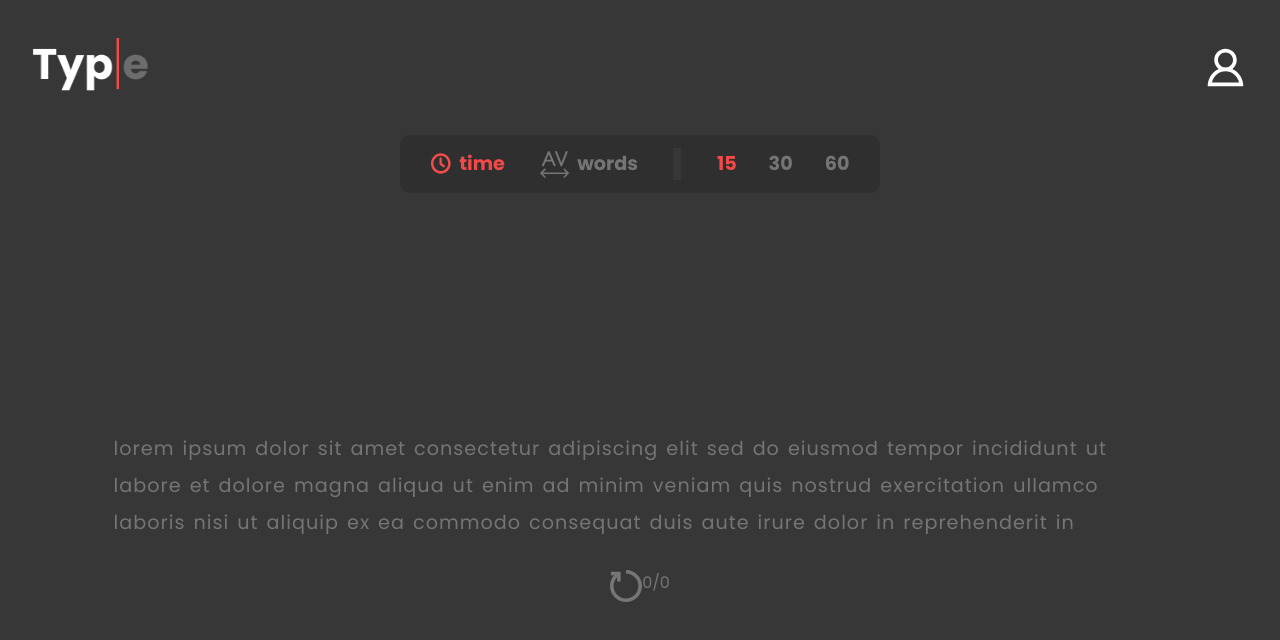
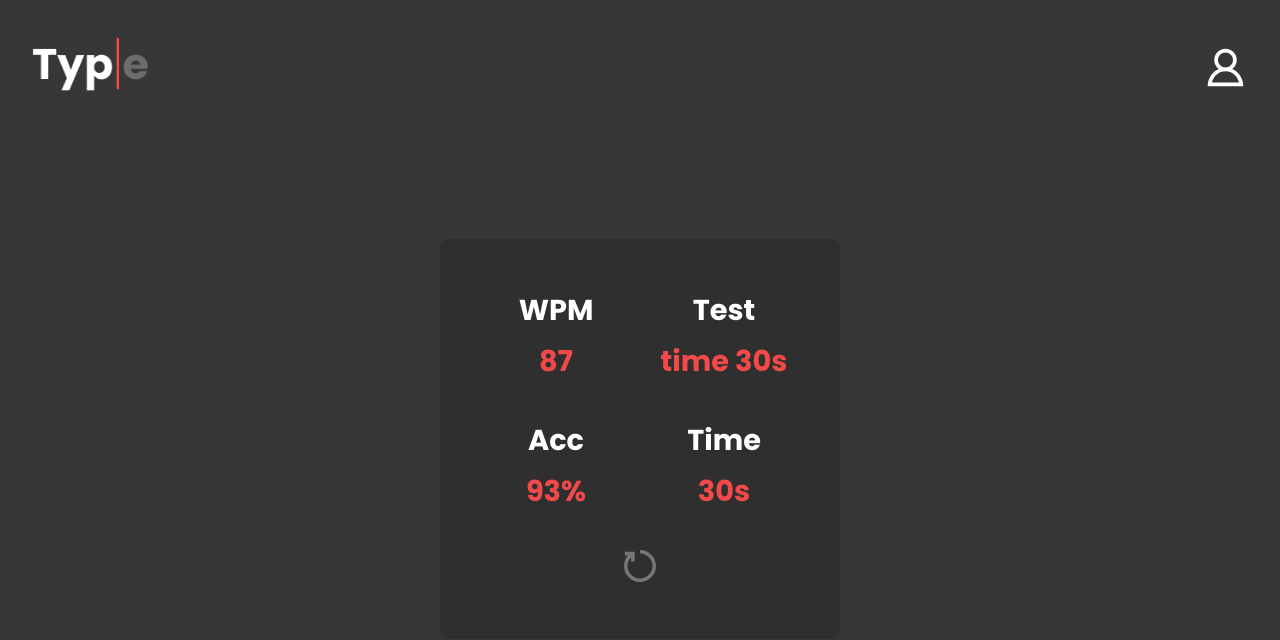
Before and after one commit to brandonlam4237/Typ, a React (Vite) app: page / in a window 1280 px wide. Shown: the top 640 px of the page. Built offline with nearby package versions, Linux system fonts and the light colour scheme.

Commit message:
feat: added result component styling

```diff
--- a/src/client/components/Results.tsx
+++ b/src/client/components/Results.tsx
@@ -1,3 +1,6 @@
+import "../scss/results.scss";
+import resetIcon from "../assets/reset.svg";
+
 interface resultsProps {
   wordsCorrect: number;
   wordsCompleted: number;
@@ -20,22 +23,31 @@ function Results(props: resultsProps) {
   } = props;
   return (
     <main className="results">
-      <div className="results__container">
-        <div>
+      <div className="container">
+        <div className="container__field">
           <p>WPM</p>
-          <p>87</p>
+          <p className="container__field-val">87</p>
         </div>
-        <div>
-          <p>Test Type</p>
-          <p>time 30s</p>
+        <div className="container__field">
+          <p>Test</p>
+          <p className="container__field-val">time 30s</p>
         </div>
-        <div>
+        <div className="container__field">
           <p>Acc</p>
-          <p>93%</p>
+          <p className="container__field-val">93%</p>
         </div>
-        <div>
+        <div className="container__field">
           <p>Time</p>
-          <p>30s</p>
+          <p className="container__field-val">30s</p>
+        </div>
+        <div className="container__reset-container">
+          <img
+            src={resetIcon}
+            className="container__reset"
+            onClick={() => {
+              reset();
+            }}
+          />
         </div>
       </div>
     </main>
--- a/src/client/pages/Home.tsx
+++ b/src/client/pages/Home.tsx
@@ -23,7 +23,7 @@ function Home() {
   const [timeAmount, setTimeAmount] = useState(15);
   const [wordAmount, setWordAmount] = useState(25);
 
-  const [gameEnd, setGameEnd] = useState(false);
+  const [gameEnd, setGameEnd] = useState(true);
 
   useEffect(() => {
     const handleKey = (e: KeyboardEvent) => {
--- /dev/null
+++ b/src/client/scss/results.scss
@@ -0,0 +1,53 @@
+@import "colors";
+
+.results {
+  display: flex;
+  justify-content: center;
+  align-items: center;
+  width: 100%;
+  max-width: 80rem;
+  height: calc(100vh - 12rem);
+  .container {
+    background-color: $dark-gray;
+    padding: 2rem;
+    border-radius: 8px;
+    width: max(30%, 25rem);
+    aspect-ratio: 1 / 1;
+    display: grid;
+    grid-template-columns: 1fr 1fr;
+    justify-items: center;
+    align-items: center;
+
+    &__field {
+      display: flex;
+      flex-direction: column;
+      justify-content: center;
+      align-items: center;
+      gap: 0.5rem;
+      font-size: 1.8rem;
+      font-weight: bold;
+      height: 100%;
+      width: 100%;
+    }
+
+    &__field-val {
+      color: $red;
+    }
+
+    &__reset-container {
+      grid-column: 1 / 3;
+    }
+
+    &__reset {
+      height: 2rem;
+      cursor: pointer;
+      filter: invert(50%) sepia(0%) saturate(0%) hue-rotate(188deg)
+        brightness(91%) contrast(87%);
+    }
+
+    &__reset:hover {
+      filter: invert(44%) sepia(71%) saturate(5029%) hue-rotate(338deg)
+        brightness(109%) contrast(90%);
+    }
+  }
+}
```
